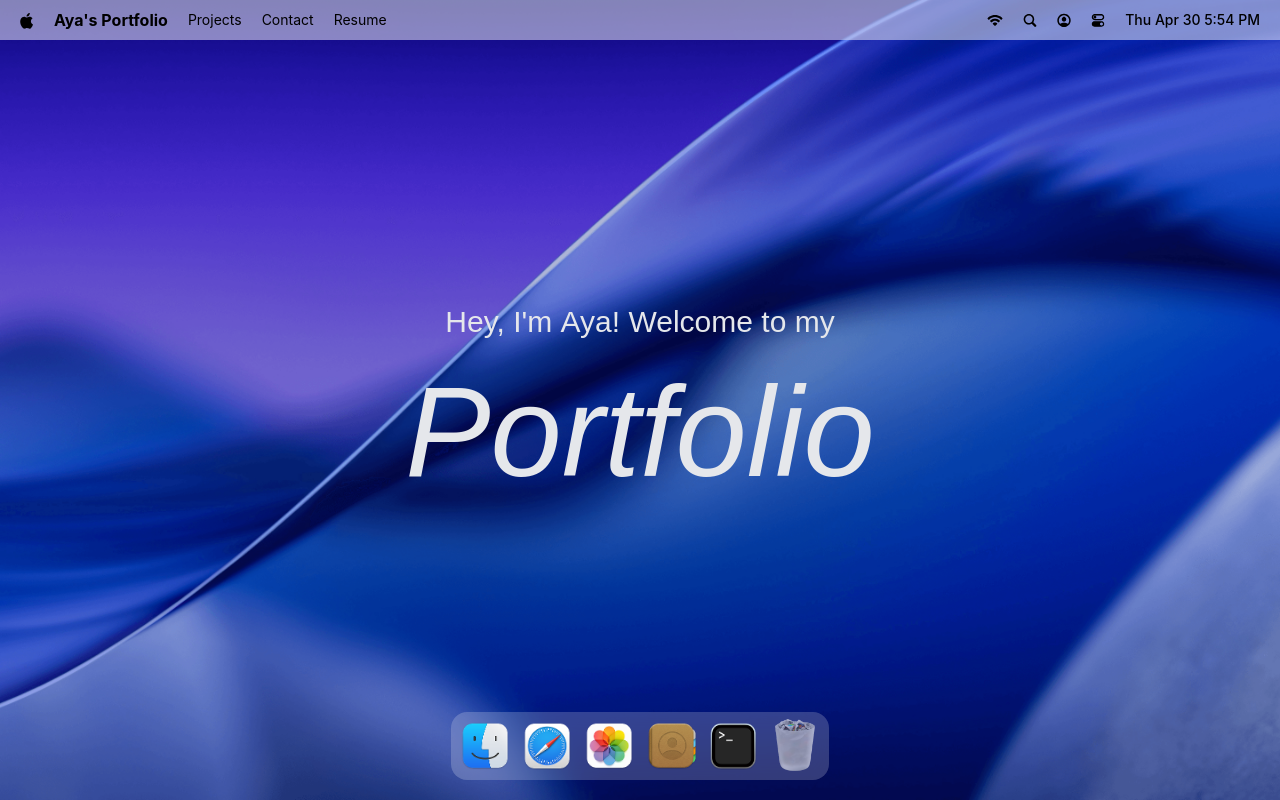
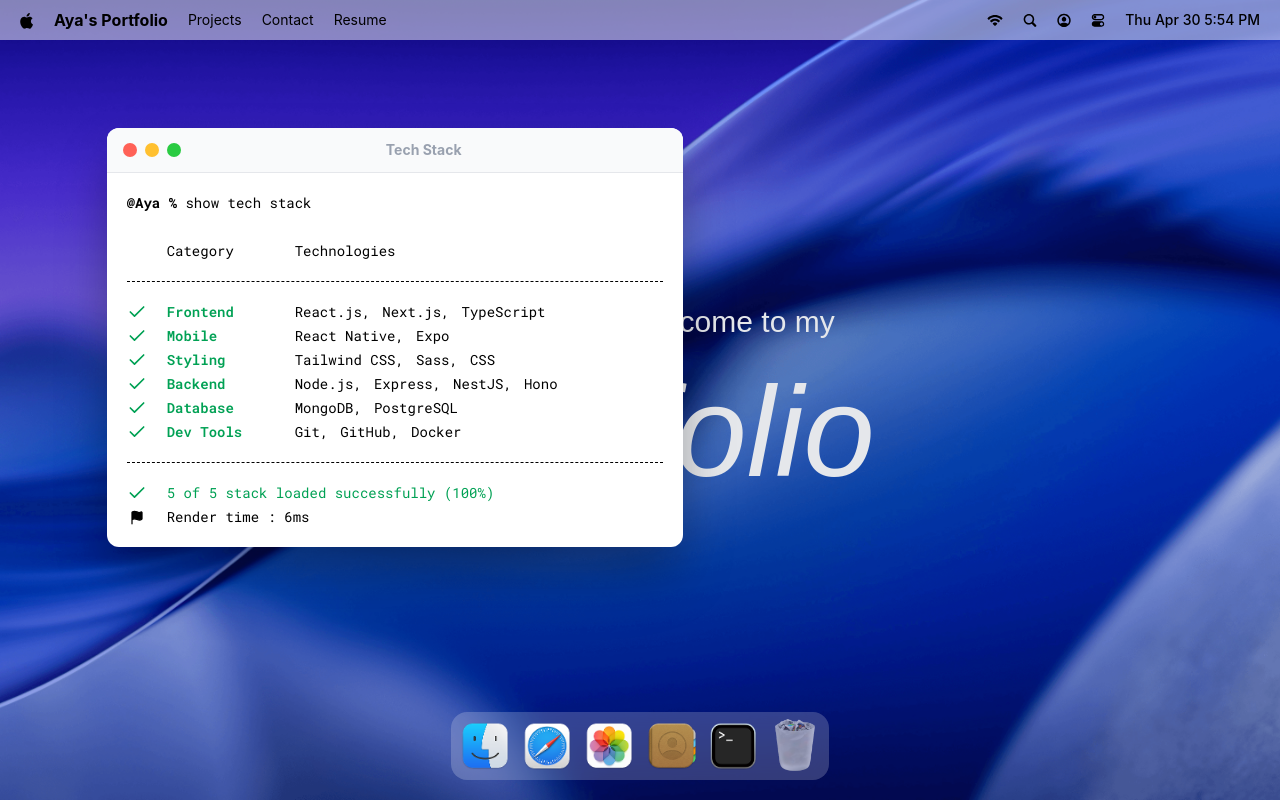
Before and after one commit to AyaMidani/macos-portfolio, a React (Vite) app: page / in a window 1280 px wide. Both pictures are taken after a click on the button 733 px from the left and 746 px from the top of the page. Built offline with nearby package versions, Linux system fonts and the light colour scheme; a web font is replaced by a local one.

Commit message:
Implement a Higer Order Component for managing window states

```diff
--- a/src/App.jsx
+++ b/src/App.jsx
@@ -1,5 +1,10 @@
-import React from 'react'
+import { gsap } from 'gsap'
+import { Draggable } from 'gsap/Draggable'
+
 import { NavBar, Welcome , Dock} from '#components'
+import { Terminal } from '#windows'
+
+gsap.registerPlugin(Draggable)
 
 function App() {
   return (
@@ -7,6 +12,8 @@
       <NavBar />
       <Welcome />
       <Dock />
+
+      <Terminal />
     </main>
   )
 }
--- a/src/components/Dock.jsx
+++ b/src/components/Dock.jsx
@@ -19,7 +19,7 @@
             closeWindow(app.id);
         }
         else {
-            focusWindow(app.id);
+            openWindow(app.id);
         }
     }
 
--- a/src/components/index.js
+++ b/src/components/index.js
@@ -1,5 +1,6 @@
 import NavBar from '#components/navbar'
 import Welcome from '#components/Welcome'
 import Dock from '#components/Dock'
+import WindowControls from '#components/windowControls'
 
-export {NavBar,Welcome,Dock}
+export {NavBar,Welcome,Dock,WindowControls}
--- /dev/null
+++ b/src/components/windowControls.jsx
@@ -0,0 +1,15 @@
+import useWindowStore from "#store/window"
+
+
+function windowControls({ target }) {
+  const {closeWindow} = useWindowStore();
+  return (
+    <div id="window-controls">
+      <div className="close" onClick={() => closeWindow(target)} />
+      <div className="minimize"/>
+        <div className="maximize"/>
+    </div>
+  )
+}
+
+export default windowControls
--- /dev/null
+++ b/src/hoc/WindowWrapper.jsx
@@ -0,0 +1,44 @@
+import useWindowStore from '#store/window.js'
+import { useLayoutEffect, useRef } from 'react'
+import { useGSAP } from '@gsap/react';
+import gsap from 'gsap';
+import Draggable from 'gsap/Draggable';
+gsap.registerPlugin(Draggable);
+
+function WindowWrapper(Component, windowKey) {
+    const Wrapped = (props) =>{
+        const {focusWindow, windows} = useWindowStore();
+        const {isOpen , zIndex} = windows[windowKey];
+        const ref = useRef(null);
+        useGSAP(() => {
+            const el = ref.current;
+            if (!el || !isOpen) return;
+            el.style.display = 'block';
+            gsap.fromTo(el, {scale: 0.8, opacity: 0}, {scale: 1, opacity: 1, y: 0, duration: 0.4, ease: 'power3.out'});
+        }, [isOpen]);
+
+        useGSAP(() => {
+            const el = ref.current;
+            if (!el || !isOpen) return;
+            const [instance] = Draggable.create(el, { onPress: () => focusWindow(windowKey) });
+            return () => instance.kill();
+        }, [isOpen]);
+
+        useLayoutEffect(() => {
+            const el = ref.current;
+            if (!el) return;
+            el.style.display = isOpen ? 'block' : 'none';
+    }, [isOpen]);
+
+        return(
+        <section id={windowKey} ref={ref} style={{zIndex}} className='absolute'>
+            <Component {...props}  />
+        </section>
+    )}
+    Wrapped.displayName = `WindowWrapper(${Component.displayName || Component.name || 'Component'})`;
+  return (
+    Wrapped
+  )
+}
+
+export default WindowWrapper
--- /dev/null
+++ b/src/windows/Terminal.jsx
@@ -0,0 +1,50 @@
+import React from 'react'
+import WindowWrapper from '#hoc/WindowWrapper.jsx';
+import { techStack } from '#constants/index.js';
+import { Check, Flag } from 'lucide-react';
+import { WindowControls } from '#components';
+
+function Terminal() {
+  return (
+<>
+    <div id="window-header">
+        <WindowControls target="terminal" />
+        <h2>Tech Stack</h2>
+    </div>
+     <div className="techstack">
+        <p>
+            <span className="font-bold">@Aya % </span>
+            show tech stack
+        </p>
+        <div className="label">
+            <p className="w-32">Category</p>
+            <p>Technologies</p>
+        </div>
+        <ul className="content">{techStack.map(({category , items}) => (
+            <li key={category} className="flex items-center">
+               <Check className="check" size={20}/>
+               <h3>{category}</h3>
+               <ul>
+                {items.map((item, i) => (
+                    <li key={i}>{item}{i < items.length - 1 ? ',' : ''}</li>
+                ))}
+               </ul>
+            </li>
+        ))}
+        </ul>
+        <div className='footnote'>
+            <p>
+                <Check size={20} className='check' /> 5 of 5 stack loaded successfully (100%)
+            </p>
+            <p className='text-black'>
+                <Flag size={15} fill='black' /> Render time : 6ms
+            </p>
+        </div>
+    </div>
+</>
+  );
+};
+
+const TerminalWindow = WindowWrapper(Terminal, 'terminal');
+
+export default TerminalWindow;
--- /dev/null
+++ b/src/windows/index.js
@@ -0,0 +1,5 @@
+import Terminal from "./Terminal";
+
+export {
+    Terminal
+}
```
Also changed, not shown: src/index.css (line endings or trailing spaces).
